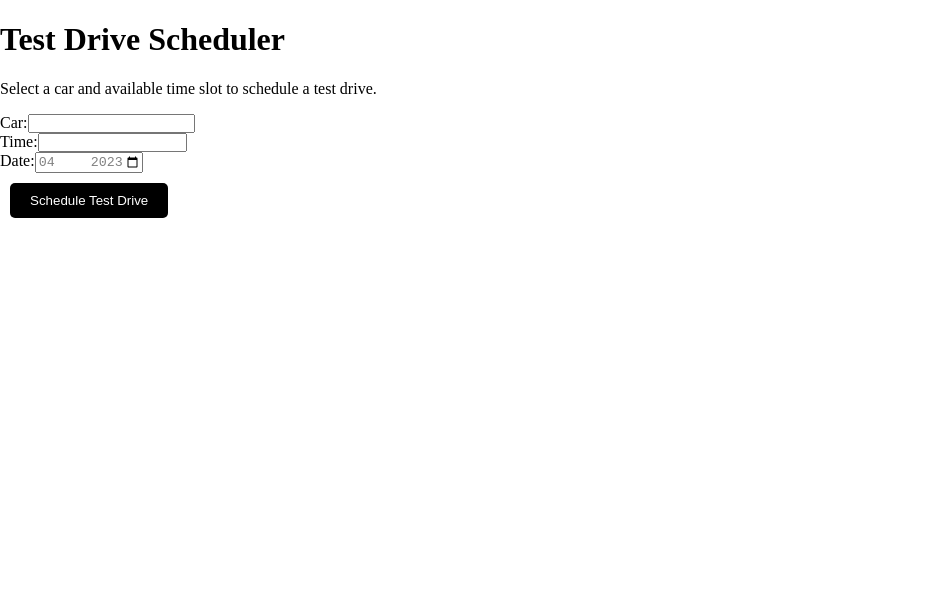
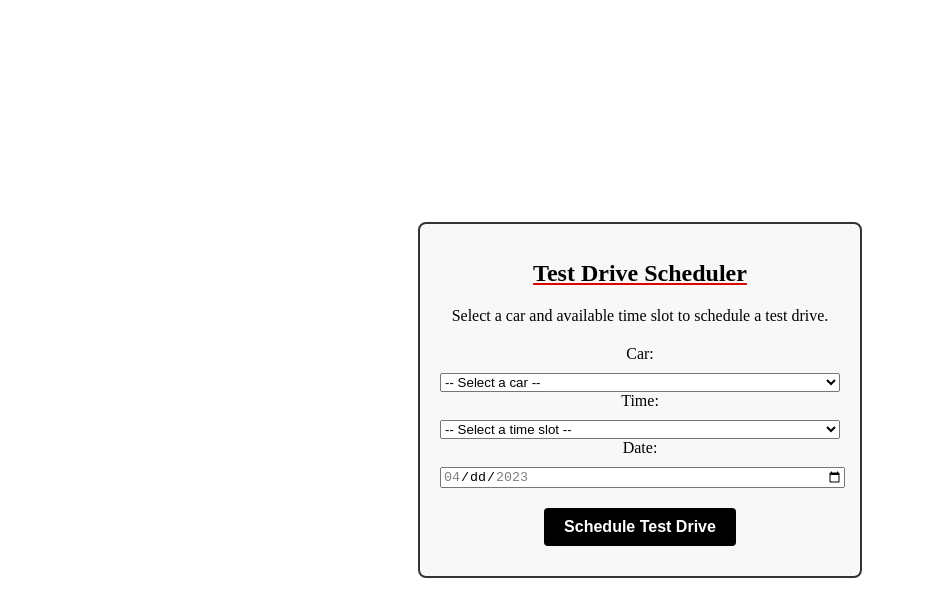
Before and after one commit to bechara-rizk/DealershipTeamOne, a Next.js app: page /home/testScheduling in a window 1280 px wide. Shown: the top 616 px of the page, without its empty margins (0-925 px from the left). Built offline with nearby package versions, Linux system fonts and the light colour scheme.

Commit message:
Update Test Request Model Functionlity+ styling

```diff
--- a/src/pages/home/testScheduling.js
+++ b/src/pages/home/testScheduling.js
@@ -1,21 +1,35 @@
-import { useState } from 'react';
+
+import React, { useState } from 'react';
 
 function TestDriveScheduler() {
   const [selectedCar, setSelectedCar] = useState('');
   const [selectedTime, setSelectedTime] = useState('');
-  const [scheduledDateTime, setScheduledDateTime] = useState(null);
+  const [scheduledTestDrives, setScheduledTestDrives] = useState([]);
+  const [scheduledTestDrivesCounter, setScheduledTestDrivesCounter] = useState(0);
+
   const handleSubmit = (e) => {
     e.preventDefault();
     const scheduledDate = e.target.elements.date.value;
-    console.log(`Selected car: ${selectedCar}`);
-    console.log(`Selected time: ${selectedTime}`);
-    console.log(`Scheduled date: ${scheduledDate}`);
 
-    setScheduledDateTime(`${scheduledDate} at ${selectedTime} for ${selectedCar}`);
-    const scheduleAnother = window.confirm('Would you like to schedule another test drive?');
-    if (scheduleAnother) {
+    const newTestDrive = {
+      car: selectedCar,
+      time: selectedTime,
+      date: scheduledDate
+    };
+
+    // Check if selected time slot is already scheduled
+    if (scheduledTestDrives.some(testDrive => testDrive.time === selectedTime && testDrive.date === scheduledDate)) {
+      alert('Selected time slot is already scheduled. Please choose a different time slot.');
+      return;
+    }
+
+    setScheduledTestDrives([...scheduledTestDrives, newTestDrive]);
     setSelectedCar('');
     setSelectedTime('');
+    setScheduledTestDrivesCounter(scheduledTestDrivesCounter + 1); // Update counter
+
+    const scheduleAnother = window.confirm('Would you like to schedule another test drive?');
+    if (!scheduleAnother) {
       e.target.elements.date.value = '';
     }
   };
@@ -28,12 +42,20 @@ function TestDriveScheduler() {
   const minDate = nextDay.toISOString().slice(0, 10);
 
   return (
-    <>
-      <h1 className='TestDriveTitle'>Test Drive Scheduler</h1>
-      <p className='Select-A-Test-Car'>Select a car and available time slot to schedule a test drive.</p>
+    <div className="testDriveContainer">
+      <div className="testDriveBox">
+        <h1 className="testDriveTitle">Test Drive Scheduler</h1>
+        <p className="testDriveLabel">Select a car and available time slot to schedule a test drive.</p>
         <form onSubmit={handleSubmit}>
-        <label htmlFor="car-Test">Car:</label>
-        <select id="car" value={selectedCar} onChange={(e) => setSelectedCar(e.target.value)}>
+          <label htmlFor="car" className="testDriveLabel">
+            Car:
+          </label>
+
+          <select
+            id="car"
+            value={selectedCar}
+            onChange={(e) => setSelectedCar(e.target.value)}
+          >
             <option value="Select-A-TestCar">-- Select a car --</option>
             <option value="Audi A4">Audi A4</option>
           <option value="BMW 4 series">BMW 4 series</option>
@@ -45,39 +67,55 @@ function TestDriveScheduler() {
           <option value="Cadillac CTS">Cadillac CTS</option>
           <option value="Lincoln MKZ">Lincoln MKZ</option>
           <option value="Genesis G80">Genesis G80</option>
-          <option value="Tesla Model 3">Tesla Model 3</option>
-          <option value="Jaguar XE">Jaguar XE</option>
-          <option value="Audi A6">Audi A6</option>
-          <option value="BMW 5 seies">BMW 5 seies</option>
-          <option value="Mercedes-Benz E-Class">Mercedes-Benz E-Class</option>
-          <option value="Porshce Panamera">Porshce Panamera</option>
-          <option value="Audi Q7">Audi Q7</option>
-          <option value="BMW X5">BMW X5</option>
-          <option value="Mercedes-Benz GLC">Mercedes-Benz GLC</option>
-          <option value="Lexus XR">Lexus XR</option>
-
           </select>
           <br />
-        <label htmlFor="time-Test">Time:</label>
-        <select id="time" value={selectedTime} onChange={(e) => setSelectedTime(e.target.value)} required>
+          <label htmlFor="time" className="testDriveLabel">
+            Time:
+          </label>
+          <select
+            id="time"
+            value={selectedTime}
+            onChange={(e) => setSelectedTime(e.target.value)}
+            required
+          >
             <option value="">-- Select a time slot --</option>
             <option value="9:00am">9:00am</option>
             <option value="10:00am">10:00am</option>
             <option value="11:00am">11:00am</option>
-          <option value="12:00pm ">12:00pm </option>
+            <option   value="12:00pm ">12:00pm </option>
             <option value="1:00pm  ">1:00pm </option>
            <option value="2:00pm ">2:00pm </option>
             <option value="3:00pm ">3:00pm </option>
            <option value="4:00pm ">4:00pm </option>
           </select>
           <br />
-        <label className="date-Test">Date:</label>
-        <input className="Date2" type="date" id="date" min={minDate} max={minDate} required />
+          <label htmlFor="date" className="testDriveLabel">
+            Date:
+          </label>
+          <input className="testDriveDate" type="date" id="date" min={minDate} max={minDate} required />
           <br />
-        <button type="submit-Test">Schedule Test Drive</button>
+          <button type="submit" className="testDriveSubmit" disabled={scheduledTestDrivesCounter >= 3}>
+            Schedule Test Drive
+          </button>
         </form>
-      {scheduledDateTime && <div><p>Your test drive for {scheduledDateTime} has been scheduled Successfully!</p></div>}
-    </>
+        {scheduledTestDrives.length > 0 && (
+  <div>
+    <h1 className='testDriveTitle'>Scheduled Test Drives:</h1>
+    <ul>
+      {scheduledTestDrives.map((testDrive, index) => (
+        <li key={index} style={{ borderBottom: '1px solid #000', marginBottom: '10px', paddingBottom: '10px' }}>
+          Test Drive Request for Car: {testDrive.car}, Time: {testDrive.time}, Date: {testDrive.date} has been scheduled Successfully
+
+        </li>
+      ))}
+    </ul>
+  </div>
+)}
+{scheduledTestDrivesCounter >= 3 && (
+<p className="testDriveMessage">You have reached the maximum number of scheduled test drives (3).</p>
+)}
+</div>
+</div>
 );
 }
 
--- a/src/styles/main.css
+++ b/src/styles/main.css
@@ -17,6 +17,7 @@
 @import './auth.css';
 @import './ProductsPage.css';
 @import './aboutUs.css';
+@import './testScheduling.css';
 @import './compareCar.css';
 /*
 .container {
--- /dev/null
+++ b/src/styles/testScheduling.css
@@ -0,0 +1,54 @@
+.testDriveContainer {
+    display: flex;
+    justify-content: center;
+    align-items: center;
+    height: 100vh;
+  }
+
+  .testDriveBox {
+    background-color: #f8f8f8;
+    border: 2px solid #333;
+    border-radius: 8px;
+    padding: 20px;
+    width: 400px;
+    text-align: center;
+  }
+
+  .testDriveTitle {
+    font-size: 24px;
+    font-weight: bold;
+    margin-bottom: 20px;
+    text-decoration: underline solid rgb(221, 4, 4);
+  }
+
+  .testDriveLabel {
+    font-size: 16px;
+    margin-top: 10px;
+    color: #000; /* updated to black color */
+  }
+
+  form {
+    margin-top: 20px;
+  }
+
+  label, select, input {
+    margin-top: 10px;
+    width: 100%;
+    color: #000; /* updated to black color */
+  }
+
+  .testDriveSubmit {
+    margin-top: 20px;
+    background-color: #000000;
+    color: #fff;
+    border: none;
+    padding: 10px 20px;
+    font-size: 16px;
+    font-weight: bold;
+    border-radius: 4px;
+    cursor: pointer;
+  }
+
+  .testDriveSubmit:hover {
+    background-color: #cf1111;
+  }
```
Lines whose indentation alone changed are shown as unchanged.
